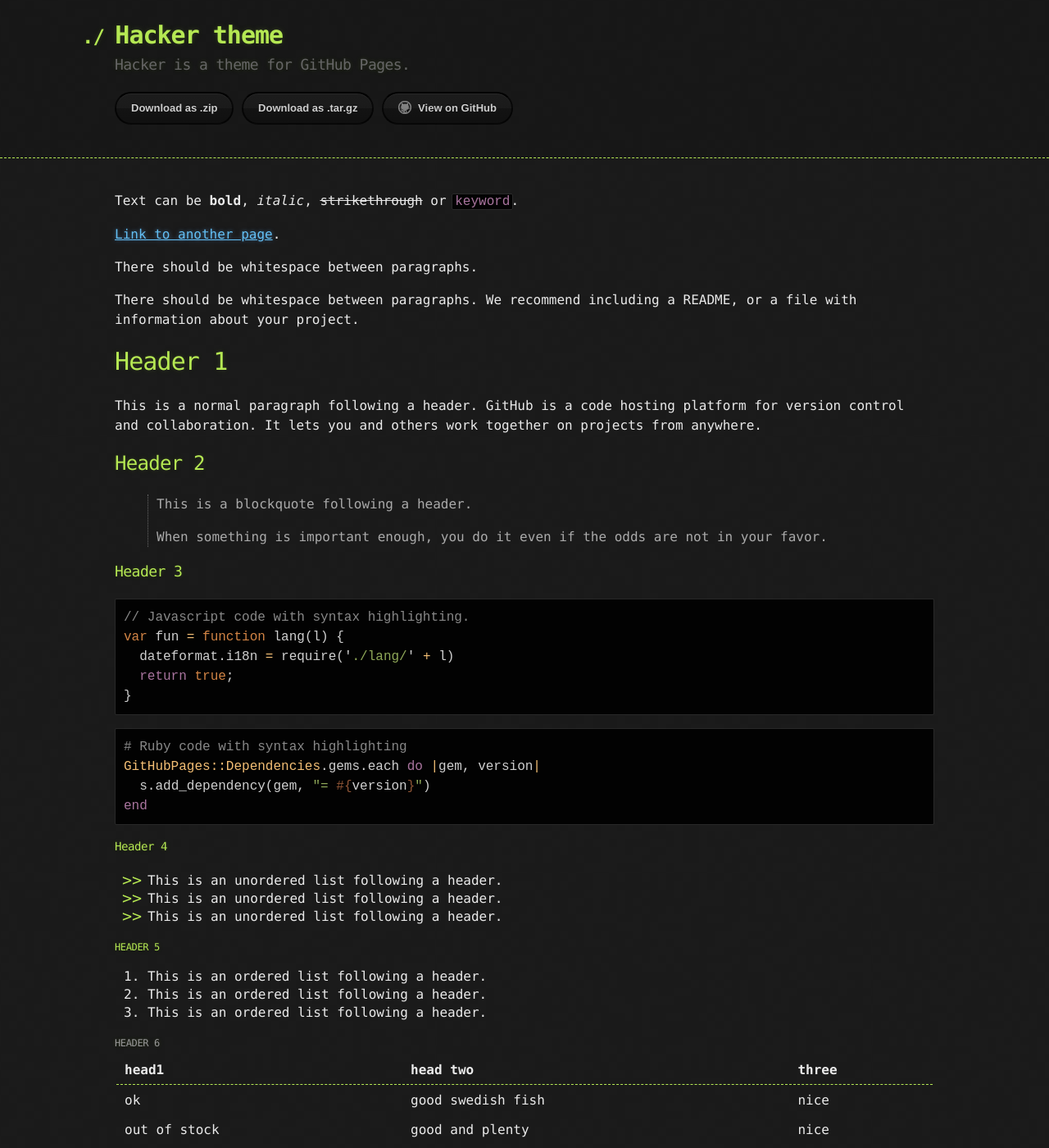
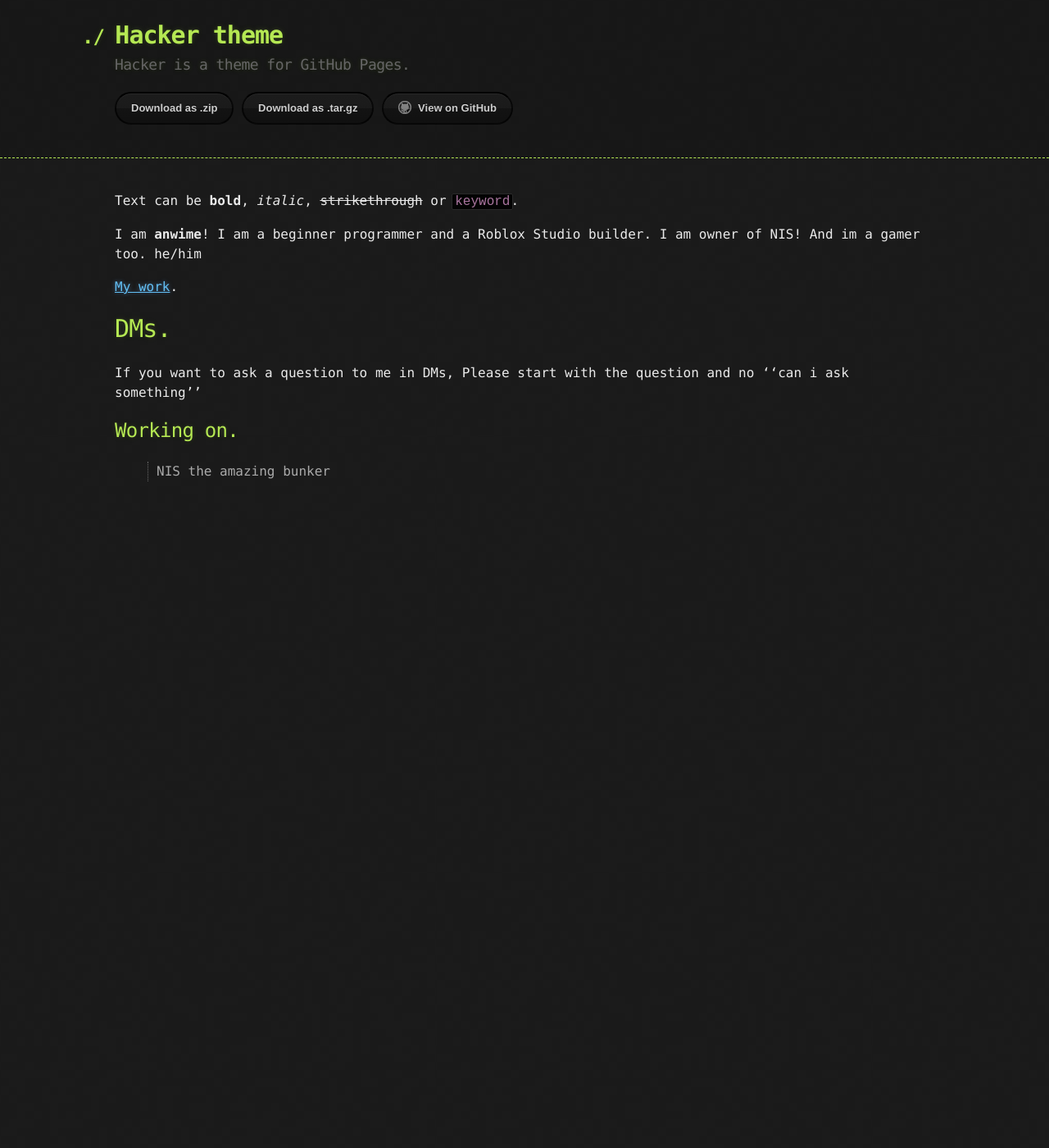
Before and after one commit to anwimee/anwime.github-io, a Jekyll site: the page built from index.md, in a window 1280 px wide and 1400 px high. Shown: the whole window at 82% size. Built offline with Jekyll 4.4.1, drawn with Linux system fonts in a browser that asks for light colours; some of the changed text lies outside the part shown.

Commit message:
Update index.md

````diff
--- a/index.md
+++ b/index.md
@@ -4,120 +4,19 @@ layout: default
 
 Text can be **bold**, _italic_, ~~strikethrough~~ or `keyword`.
 
-[Link to another page](./another-page.html).
-
-There should be whitespace between paragraphs.
-
-There should be whitespace between paragraphs. We recommend including a README, or a file with information about your project.
-
-# Header 1
-
-This is a normal paragraph following a header. GitHub is a code hosting platform for version control and collaboration. It lets you and others work together on projects from anywhere.
-
-## Header 2
-
-> This is a blockquote following a header.
->
-> When something is important enough, you do it even if the odds are not in your favor.
-
-### Header 3
-
-```js
-// Javascript code with syntax highlighting.
-var fun = function lang(l) {
-  dateformat.i18n = require('./lang/' + l)
-  return true;
-}
-```
-
-```ruby
-# Ruby code with syntax highlighting
-GitHubPages::Dependencies.gems.each do |gem, version|
-  s.add_dependency(gem, "= #{version}")
-end
-```
-
-#### Header 4
-
-*   This is an unordered list following a header.
-*   This is an unordered list following a header.
-*   This is an unordered list following a header.
-
-##### Header 5
-
-1.  This is an ordered list following a header.
-2.  This is an ordered list following a header.
-3.  This is an ordered list following a header.
-
-###### Header 6
-
-| head1        | head two          | three |
-|:-------------|:------------------|:------|
-| ok           | good swedish fish | nice  |
-| out of stock | good and plenty   | nice  |
-| ok           | good `oreos`      | hmm   |
-| ok           | good `zoute` drop | yumm  |
-
-### There's a horizontal rule below this.
-
-* * *
-
-### Here is an unordered list:
-
-*   Item foo
-*   Item bar
-*   Item baz
-*   Item zip
-
-### And an ordered list:
-
-1.  Item one
-1.  Item two
-1.  Item three
-1.  Item four
-
-### And a nested list:
-
-- level 1 item
-  - level 2 item
-  - level 2 item
-    - level 3 item
-    - level 3 item
-- level 1 item
-  - level 2 item
-  - level 2 item
-  - level 2 item
-- level 1 item
-  - level 2 item
-  - level 2 item
-- level 1 item
-
-### Small image
-
-![Octocat](https://github.githubassets.com/images/icons/emoji/octocat.png)
-
-### Large image
-
-![Branching](https://guides.github.com/activities/hello-world/branching.png)
+I am **anwime**! I am a beginner programmer and a Roblox Studio builder.
+I am owner of NIS!
+And im a gamer too.
+he/him
 
 
-### Definition lists can be used with HTML syntax.
+[My work](./another-page.html).
 
-<dl>
-<dt>Name</dt>
-<dd>Godzilla</dd>
-<dt>Born</dt>
-<dd>1952</dd>
-<dt>Birthplace</dt>
-<dd>Japan</dd>
-<dt>Color</dt>
-<dd>Green</dd>
-</dl>
+# DMs.
 
-```
-Long, single-line code blocks should not wrap. They should horizontally scroll if they are too long. This line should be long enough to demonstrate this.
-```
+If you want to ask a question to me in DMs, Please start with the question and no ''can i ask something''
 
-```
-The final element.
-```
+## Working on.
+
+> NIS
+> the amazing bunker
````
